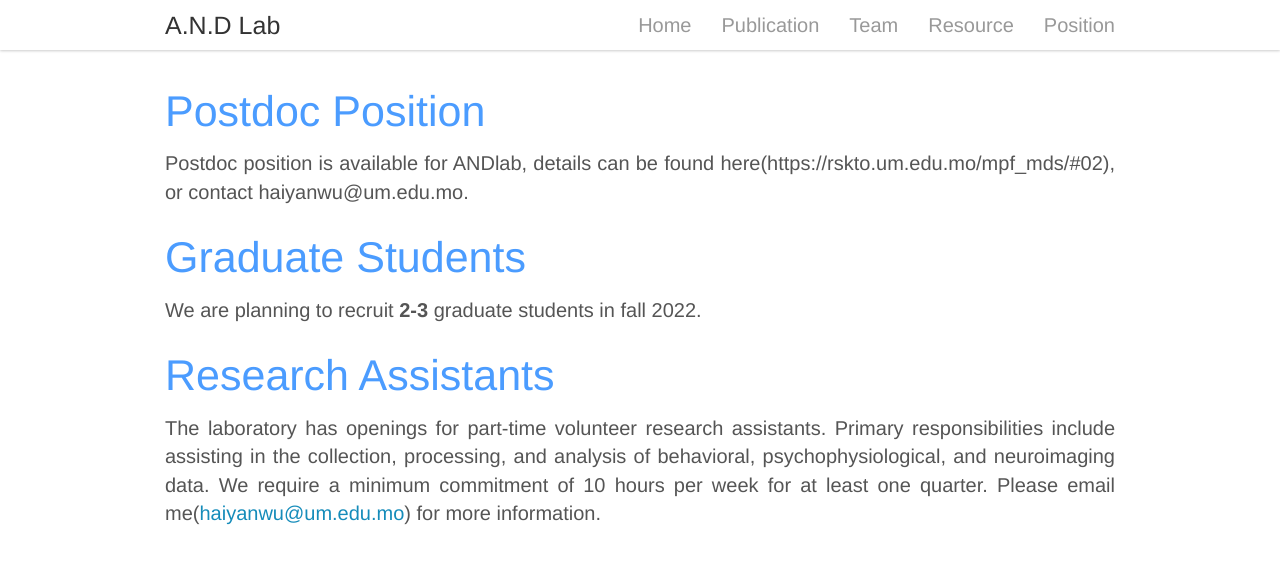
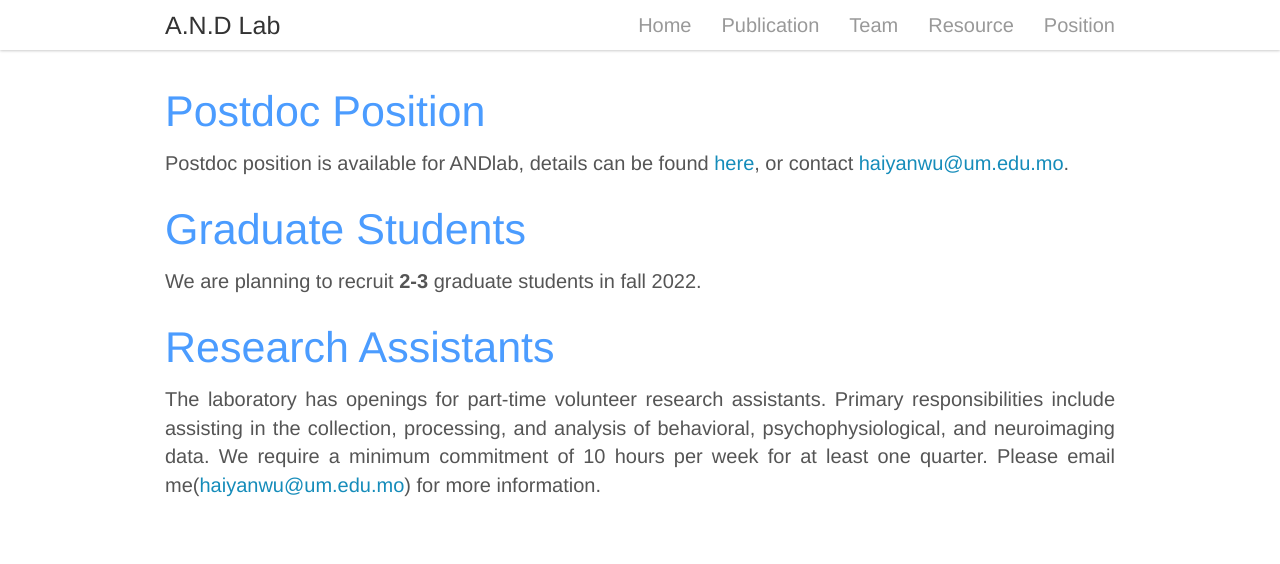
Before and after one commit to andlab-um/lab-website, a Jekyll site: the page built from _pages/position.md, in a window 1280 px wide. Shown: the top 564 px of the page. Built offline with Jekyll 4.4.1, drawn with Linux system fonts in a browser that asks for light colours; nearby versions of some CDN libraries.

Commit message:
Format postdoc information

```diff
--- a/_pages/position.md
+++ b/_pages/position.md
@@ -5,15 +5,15 @@ excerpt: "A.N.D Lab -- Position"
 sitemap: false
 permalink: /position
 ---
+
 ## Postdoc Position
 
-Postdoc position is available for ANDlab, details can be found here(https://rskto.um.edu.mo/mpf_mds/#02), or contact haiyanwu@um.edu.mo.
+Postdoc position is available for ANDlab, details can be found [here](https://rskto.um.edu.mo/mpf_mds/#02), or contact <haiyanwu@um.edu.mo>.
 
 ## Graduate Students
 
 We are planning to recruit **2-3** graduate students in fall 2022.
 
-
 ## Research Assistants
 
 The laboratory has openings for part-time volunteer research assistants. Primary responsibilities include assisting in the collection, processing, and analysis of behavioral, psychophysiological, and neuroimaging data. We require a minimum commitment of 10 hours per week for at least one quarter. Please email me(<haiyanwu@um.edu.mo>) for more information.
```
